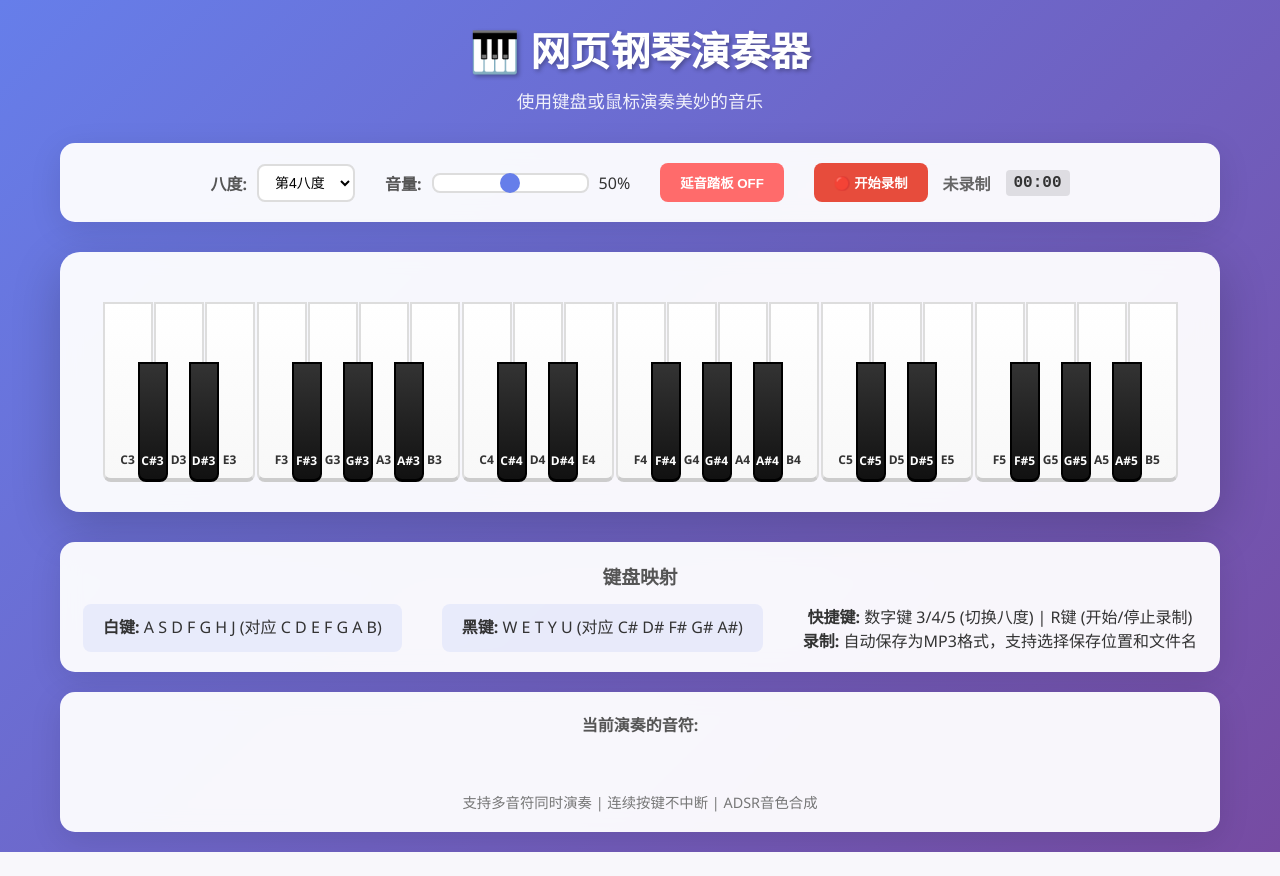
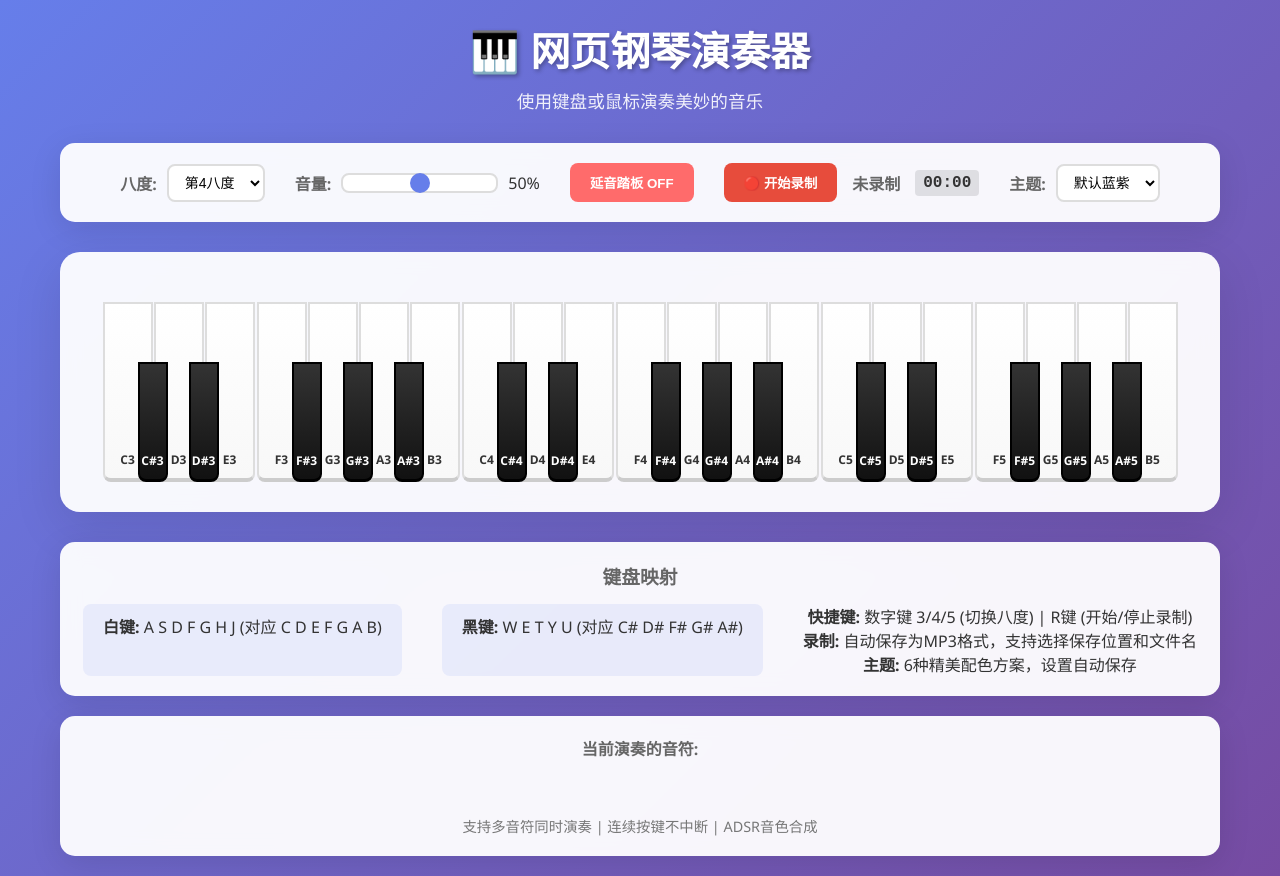
Before and after one commit to giteehubby/pyano, a Flask app: page / in a window 1280 px wide. Before the commit the page ends 852 px from the top, so only its background shows below. Run offline with Flask 3, Linux system fonts and the light colour scheme; some libraries are stand-ins or nearby versions.

Commit message:
Add theme selection feature with 6 beautiful color schemes
- Implemented CSS variables system for theme management
- Added 6 themes: Default, Sunset, Forest, Ocean, Pink Dream, Dark Mode
- Created theme selector in control panel with live switching
- Added localStorage support to remember user theme preference
- Enhanced UI with smooth transition animations
- Updated all interface elements to support theme variables
- Added theme information to help documentation

```diff
--- a/static/css/style.css
+++ b/static/css/style.css
@@ -1,3 +1,87 @@
+:root {
+    /* 默认主题 - 蓝紫色 */
+    --primary-color: #667eea;
+    --secondary-color: #764ba2;
+    --accent-color: #ff6b6b;
+    --success-color: #4caf50;
+    --record-color: #e74c3c;
+    --text-color: #333;
+    --light-text: #666;
+    --white-overlay: rgba(255, 255, 255, 0.95);
+    --dark-overlay: rgba(0, 0, 0, 0.1);
+    --shadow-color: rgba(0, 0, 0, 0.1);
+}
+
+/* 落日橙红主题 */
+[data-theme="sunset"] {
+    --primary-color: #ff7e5f;
+    --secondary-color: #feb47b;
+    --accent-color: #ff6b6b;
+    --success-color: #27ae60;
+    --record-color: #e74c3c;
+    --text-color: #2c3e50;
+    --light-text: #555;
+    --white-overlay: rgba(255, 255, 255, 0.95);
+    --dark-overlay: rgba(0, 0, 0, 0.1);
+    --shadow-color: rgba(255, 126, 95, 0.2);
+}
+
+/* 森林绿主题 */
+[data-theme="forest"] {
+    --primary-color: #56ab2f;
+    --secondary-color: #a8e6cf;
+    --accent-color: #ff8a80;
+    --success-color: #4caf50;
+    --record-color: #f44336;
+    --text-color: #2e7d32;
+    --light-text: #558b2f;
+    --white-overlay: rgba(255, 255, 255, 0.95);
+    --dark-overlay: rgba(0, 0, 0, 0.1);
+    --shadow-color: rgba(86, 171, 47, 0.2);
+}
+
+/* 海洋蓝主题 */
+[data-theme="ocean"] {
+    --primary-color: #2196f3;
+    --secondary-color: #81d4fa;
+    --accent-color: #ff5722;
+    --success-color: #4caf50;
+    --record-color: #e91e63;
+    --text-color: #0d47a1;
+    --light-text: #1976d2;
+    --white-overlay: rgba(255, 255, 255, 0.95);
+    --dark-overlay: rgba(0, 0, 0, 0.1);
+    --shadow-color: rgba(33, 150, 243, 0.2);
+}
+
+/* 粉色梦境主题 */
+[data-theme="sunset-pink"] {
+    --primary-color: #f093fb;
+    --secondary-color: #f5576c;
+    --accent-color: #4facfe;
+    --success-color: #00f2fe;
+    --record-color: #ff006e;
+    --text-color: #8e0e00;
+    --light-text: #d6336c;
+    --white-overlay: rgba(255, 255, 255, 0.95);
+    --dark-overlay: rgba(0, 0, 0, 0.1);
+    --shadow-color: rgba(240, 147, 251, 0.3);
+}
+
+/* 暗夜模式主题 */
+[data-theme="dark"] {
+    --primary-color: #2c2c54;
+    --secondary-color: #40407a;
+    --accent-color: #ff3838;
+    --success-color: #00d2d3;
+    --record-color: #ff3838;
+    --text-color: #f1f2f6;
+    --light-text: #c7ecee;
+    --white-overlay: rgba(44, 44, 84, 0.95);
+    --dark-overlay: rgba(255, 255, 255, 0.1);
+    --shadow-color: rgba(255, 255, 255, 0.1);
+}
+
 * {
     margin: 0;
     padding: 0;
@@ -56,7 +142,7 @@ header h1 {
 
 .control-group label {
     font-weight: 600;
-    color: #555;
+    color: var(--light-text);
 }
 
 .control-group select,
@@ -157,13 +243,14 @@ header h1 {
 }
 
 .piano-container {
-    background: rgba(255, 255, 255, 0.95);
+    background: var(--white-overlay);
     padding: 30px;
     border-radius: 20px;
-    box-shadow: 0 15px 50px rgba(0,0,0,0.2);
+    box-shadow: 0 15px 50px var(--shadow-color);
     backdrop-filter: blur(10px);
     margin-bottom: 30px;
     overflow-x: auto;
+    transition: all 0.3s ease;
 }
 
 .piano {
@@ -232,18 +319,19 @@ header h1 {
 }
 
 .keyboard-help {
-    background: rgba(255, 255, 255, 0.95);
+    background: var(--white-overlay);
     padding: 20px;
     border-radius: 15px;
-    box-shadow: 0 8px 32px rgba(0,0,0,0.1);
+    box-shadow: 0 8px 32px var(--shadow-color);
     backdrop-filter: blur(10px);
     margin-bottom: 20px;
     text-align: center;
+    transition: all 0.3s ease;
 }
 
 .keyboard-help h3 {
     margin-bottom: 15px;
-    color: #555;
+    color: var(--light-text);
 }
 
 .keyboard-mapping {
@@ -261,17 +349,18 @@ header h1 {
 }
 
 .info-panel {
-    background: rgba(255, 255, 255, 0.95);
+    background: var(--white-overlay);
     padding: 20px;
     border-radius: 15px;
-    box-shadow: 0 8px 32px rgba(0,0,0,0.1);
+    box-shadow: 0 8px 32px var(--shadow-color);
     backdrop-filter: blur(10px);
     text-align: center;
+    transition: all 0.3s ease;
 }
 
 .current-notes h4 {
     margin-bottom: 10px;
-    color: #555;
+    color: var(--light-text);
 }
 
 #current-notes-display {
--- a/static/js/piano.js
+++ b/static/js/piano.js
@@ -16,6 +16,9 @@ class WebPiano {
         this.recordStartTime = null;
         this.recordTimer = null;
         this.mixerNode = null;
+
+        // 主题相关属性
+        this.currentTheme = 'default';
 
         // 键盘映射 - 一个八度内的映射
         this.keyMapping = {
@@ -236,6 +239,17 @@ class WebPiano {
                 }
             }
         });
+
+        // 主题选择器事件
+        const themeSelector = document.getElementById('theme-selector');
+        if (themeSelector) {
+            themeSelector.addEventListener('change', (e) => {
+                this.changeTheme(e.target.value);
+            });
+        }
+
+        // 初始化主题
+        this.initializeTheme();
     }
 
     getFullNote(noteBase) {
@@ -779,6 +793,49 @@ class WebPiano {
             console.log(`⚠️  文件选择器不可用：${reasons.join('，')}。录制完成后将直接下载到默认目录。`);
         }
     }
+
+    initializeTheme() {
+        // 从本地存储中恢复主题设置
+        const savedTheme = localStorage.getItem('piano-theme');
+        if (savedTheme) {
+            this.changeTheme(savedTheme);
+            const themeSelector = document.getElementById('theme-selector');
+            if (themeSelector) {
+                themeSelector.value = savedTheme;
+            }
+        }
+    }
+
+    changeTheme(themeName) {
+        this.currentTheme = themeName;
+
+        // 更新HTML根元素的data-theme属性
+        if (themeName === 'default') {
+            document.documentElement.removeAttribute('data-theme');
+        } else {
+            document.documentElement.setAttribute('data-theme', themeName);
+        }
+
+        // 保存到本地存储
+        localStorage.setItem('piano-theme', themeName);
+
+        // 添加主题切换动画效果
+        document.body.style.transition = 'all 0.5s ease';
+
+        console.log(`主题已切换为: ${this.getThemeDisplayName(themeName)}`);
+    }
+
+    getThemeDisplayName(themeName) {
+        const themeNames = {
+            'default': '默认蓝紫',
+            'sunset': '落日橙红',
+            'forest': '森林绿',
+            'ocean': '海洋蓝',
+            'sunset-pink': '粉色梦境',
+            'dark': '暗夜模式'
+        };
+        return themeNames[themeName] || themeName;
+    }
 }
 
 // 页面加载完成后初始化钢琴
@@ -792,6 +849,7 @@ document.addEventListener('DOMContentLoaded', () => {
     console.log('黑键: W E T Y U (对应 C# D# F# G# A#)');
     console.log('八度切换: 数字键 3 4 5 或数字键盘 3 4 5 (切换到第3、4、5八度)');
     console.log('录制功能: R键 或点击录制按钮 (开始/停止录制，默认MP3格式)');
+    console.log('主题切换: 使用主题选择器切换6种不同颜色主题');
 
     // 检查文件选择器支持情况
     if ('showSaveFilePicker' in window && window.isSecureContext) {
@@ -801,4 +859,5 @@ document.addEventListener('DOMContentLoaded', () => {
     }
 
     console.log('可以同时按多个键演奏和弦！');
+    console.log('🎨 主题设置会自动保存到本地存储中');
 });
--- a/templates/index.html
+++ b/templates/index.html
@@ -38,6 +38,18 @@
                 <span id="record-status" class="record-status">未录制</span>
                 <span id="record-time" class="record-time">00:00</span>
             </div>
+
+            <div class="control-group">
+                <label for="theme-selector">主题:</label>
+                <select id="theme-selector">
+                    <option value="default">默认蓝紫</option>
+                    <option value="sunset">落日橙红</option>
+                    <option value="forest">森林绿</option>
+                    <option value="ocean">海洋蓝</option>
+                    <option value="sunset-pink">粉色梦境</option>
+                    <option value="dark">暗夜模式</option>
+                </select>
+            </div>
         </div>
 
         <div class="piano-container">
@@ -58,6 +70,7 @@
                 <div class="shortcuts-mapping">
                     <p><strong>快捷键:</strong> 数字键 3/4/5 (切换八度) | R键 (开始/停止录制)</p>
                     <p><strong>录制:</strong> 自动保存为MP3格式，支持选择保存位置和文件名</p>
+                    <p><strong>主题:</strong> 6种精美配色方案，设置自动保存</p>
                 </div>
             </div>
         </div>
```
Also changed, not shown: other parts of static/css/style.css (+18 -16 lines).
